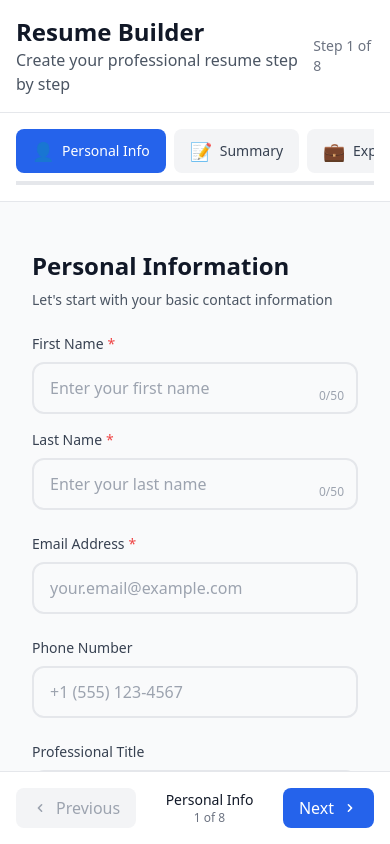
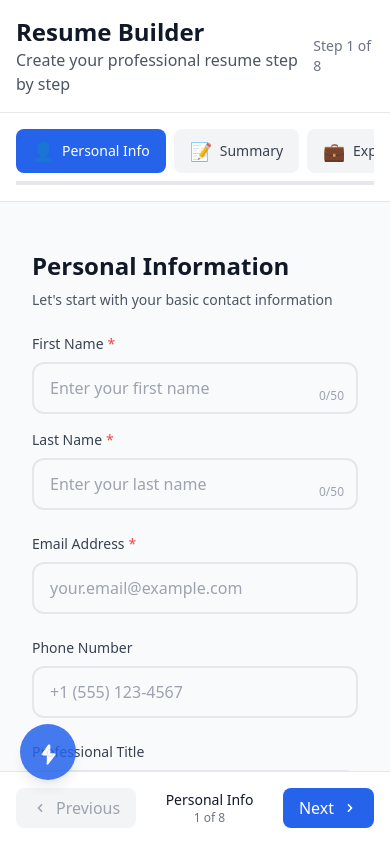
Before and after one commit to mithun4298/Resume_Builder, a React (Vite) app in the folder client/: page /resume-builder in a window 390 px wide. Shown: the top 844 px of the page. Built offline with nearby package versions, Linux system fonts and the light colour scheme.

Commit message:
side bar added in the mobile movable icon added

```diff
--- /dev/null
+++ b/client/src/components/MobileFabNavigator.tsx
@@ -0,0 +1,161 @@
+import React from "react";
+
+interface MobileFabNavigatorProps {
+  open: boolean;
+  onOpen: () => void;
+  onClose: () => void;
+  steps: { key: string; label: string; icon: string }[];
+  currentStep: string;
+  onStepClick: (step: string) => void;
+}
+
+const MobileFabNavigator: React.FC<MobileFabNavigatorProps> = ({
+  open,
+  onOpen,
+  onClose,
+  steps,
+  currentStep,
+  onStepClick,
+}) => {
+  // Movable FAB state
+  const [fabPosition, setFabPosition] = React.useState({ x: 20, y: window.innerHeight - 120 });
+  const fabRef = React.useRef<HTMLButtonElement>(null);
+  const [dragging, setDragging] = React.useState(false);
+  const [dragOffset, setDragOffset] = React.useState({ x: 0, y: 0 });
+  const [mouseDragging, setMouseDragging] = React.useState(false);
+
+  // Handle touch start
+  const handleTouchStart = (e: React.TouchEvent) => {
+    if (fabRef.current && e.touches.length > 0) {
+      const rect = fabRef.current.getBoundingClientRect();
+      const touch = e.touches[0];
+      if (touch) {
+        setDragOffset({ x: touch.clientX - rect.left, y: touch.clientY - rect.top });
+        setDragging(true);
+      }
+    }
+  };
+
+  // Handle mouse down
+  const handleMouseDown = (e: React.MouseEvent) => {
+    if (fabRef.current) {
+      const rect = fabRef.current.getBoundingClientRect();
+      setDragOffset({ x: e.clientX - rect.left, y: e.clientY - rect.top });
+      setMouseDragging(true);
+    }
+  };
+
+  // Handle touch move
+  const handleTouchMove = (e: React.TouchEvent) => {
+    if (!dragging || e.touches.length === 0) return;
+    const touch = e.touches[0];
+    if (touch) {
+      let newX = touch.clientX - dragOffset.x;
+      let newY = touch.clientY - dragOffset.y;
+      // Clamp to viewport
+      newX = Math.max(0, Math.min(window.innerWidth - 56, newX));
+      newY = Math.max(0, Math.min(window.innerHeight - 56, newY));
+      setFabPosition({ x: newX, y: newY });
+    }
+  };
+
+  // Handle mouse move
+  React.useEffect(() => {
+    const handleMouseMove = (e: MouseEvent) => {
+      if (!mouseDragging) return;
+      let newX = e.clientX - dragOffset.x;
+      let newY = e.clientY - dragOffset.y;
+      newX = Math.max(0, Math.min(window.innerWidth - 56, newX));
+      newY = Math.max(0, Math.min(window.innerHeight - 56, newY));
+      setFabPosition({ x: newX, y: newY });
+    };
+    const handleMouseUp = () => {
+      setMouseDragging(false);
+    };
+    if (mouseDragging) {
+      window.addEventListener("mousemove", handleMouseMove);
+      window.addEventListener("mouseup", handleMouseUp);
+    }
+    return () => {
+      window.removeEventListener("mousemove", handleMouseMove);
+      window.removeEventListener("mouseup", handleMouseUp);
+    };
+  }, [mouseDragging, dragOffset]);
+
+  // Handle touch end
+  const handleTouchEnd = () => {
+    setDragging(false);
+  };
+
+  return (
+    <>
+      {/* Movable Floating Action Button (FAB) */}
+      <button
+        ref={fabRef}
+        className="fixed z-50 bg-blue-600 text-white rounded-full shadow-lg w-14 h-14 flex items-center justify-center text-3xl hover:bg-blue-700 transition-all duration-200 lg:hidden"
+        onClick={onOpen}
+        aria-label="Quick Section Navigation"
+        style={{
+          left: fabPosition.x,
+          top: fabPosition.y,
+          opacity: 0.85,
+          position: "fixed",
+          display: open ? "none" : "flex",
+          touchAction: "none",
+          cursor: mouseDragging ? "grabbing" : "grab",
+        }}
+        onTouchStart={handleTouchStart}
+        onTouchMove={handleTouchMove}
+        onTouchEnd={handleTouchEnd}
+        onMouseDown={handleMouseDown}
+      >
+        <span>
+          {/* Charging icon SVG */}
+          <svg xmlns="http://www.w3.org/2000/svg" width="28" height="28" fill="currentColor" viewBox="0 0 24 24">
+            <path d="M11 21v-6H7.5a1 1 0 0 1-.8-1.6l5-7A1 1 0 0 1 14 7v6h3.5a1 1 0 0 1 .8 1.6l-6 8A1 1 0 0 1 11 21z"/>
+          </svg>
+        </span>
+      </button>
+
+      {/* Modal for section navigation */}
+      {open && (
+        <div className="fixed inset-0 z-50 flex items-end justify-center lg:hidden">
+          <div
+            className="absolute inset-0 bg-black bg-opacity-40"
+            onClick={onClose}
+          />
+          <div className="bg-white rounded-t-2xl shadow-lg w-full max-w-md mx-auto p-6 relative z-10 animate-slide-up">
+            <div className="flex justify-between items-center mb-4">
+              <h2 className="text-lg font-bold text-gray-900">Quick Section Navigation</h2>
+              <button
+                className="text-gray-500 hover:text-gray-700 text-2xl"
+                onClick={onClose}
+                aria-label="Close"
+              >
+                ×
+              </button>
+            </div>
+            <div className="grid grid-cols-2 gap-3">
+              {steps.map((step) => (
+                <button
+                  key={step.key}
+                  onClick={() => onStepClick(step.key)}
+                  className={`flex flex-col items-center justify-center px-4 py-3 rounded-lg font-medium text-sm transition-all duration-200 border ${
+                    currentStep === step.key
+                      ? "bg-blue-600 text-white border-blue-600"
+                      : "bg-gray-100 text-gray-700 border-gray-200 hover:bg-blue-50"
+                  }`}
+                >
+                  <span className="text-2xl mb-1">{step.icon}</span>
+                  <span>{step.label}</span>
+                </button>
+              ))}
+            </div>
+          </div>
+        </div>
+      )}
+    </>
+  );
+};
+
+export default MobileFabNavigator;
--- a/client/src/components/ResumeBuilder.tsx
+++ b/client/src/components/ResumeBuilder.tsx
@@ -10,6 +10,7 @@ import { cn } from '@/lib/utils';
 import QuickJumpSidebar from './QuickJumpSidebar'; // Add this import
 import { CertificationSection } from './sections/CertificationSection';
 import { ProjectSection } from './sections/ProjectSection';
+import MobileFabNavigator from './MobileFabNavigator';
 
 type ResumeStep = 'personal' | 'summary' | 'experience' | 'education' | 'skills' | 'certifications' | 'projects' | 'preview';
 
@@ -31,6 +32,7 @@ interface ResumeBuilderProps {
 export const ResumeBuilder: React.FC<ResumeBuilderProps> = ({ resumeId }) => {
   const [currentStep, setCurrentStep] = useState<ResumeStep>('personal');
   const [completedSteps, setCompletedSteps] = useState<string[]>([]); // Add this state
+  const [fabOpen, setFabOpen] = useState(false);
 
   const {
     resumeData,
@@ -161,6 +163,13 @@ export const ResumeBuilder: React.FC<ResumeBuilderProps> = ({ resumeId }) => {
 
   const handleStepClick = (step: ResumeStep) => {
     setCurrentStep(step);
+  };
+
+  const handleFabOpen = () => setFabOpen(true);
+  const handleFabClose = () => setFabOpen(false);
+  const handleFabStepClick = (step: string) => {
+    setCurrentStep(step as ResumeStep);
+    setFabOpen(false);
   };
 
   const renderCurrentStep = () => {
@@ -295,10 +304,20 @@ export const ResumeBuilder: React.FC<ResumeBuilderProps> = ({ resumeId }) => {
         <QuickJumpSidebar
           steps={RESUME_STEPS}
           currentStep={currentStep}
-          onStepClick={handleStepClick}
+          onStepClick={(step: string) => setCurrentStep(step as ResumeStep)}
           completedSteps={completedSteps}
         />
       </div>
+
+      {/* Mobile FAB Navigator for quick section navigation */}
+      <MobileFabNavigator
+        open={fabOpen}
+        onOpen={handleFabOpen}
+        onClose={handleFabClose}
+        steps={RESUME_STEPS}
+        currentStep={currentStep}
+        onStepClick={handleFabStepClick}
+      />
 
       {/* Mobile Section Navigation */}
       <div className="lg:hidden fixed bottom-0 left-0 right-0 bg-white border-t border-gray-200 p-4">
```
